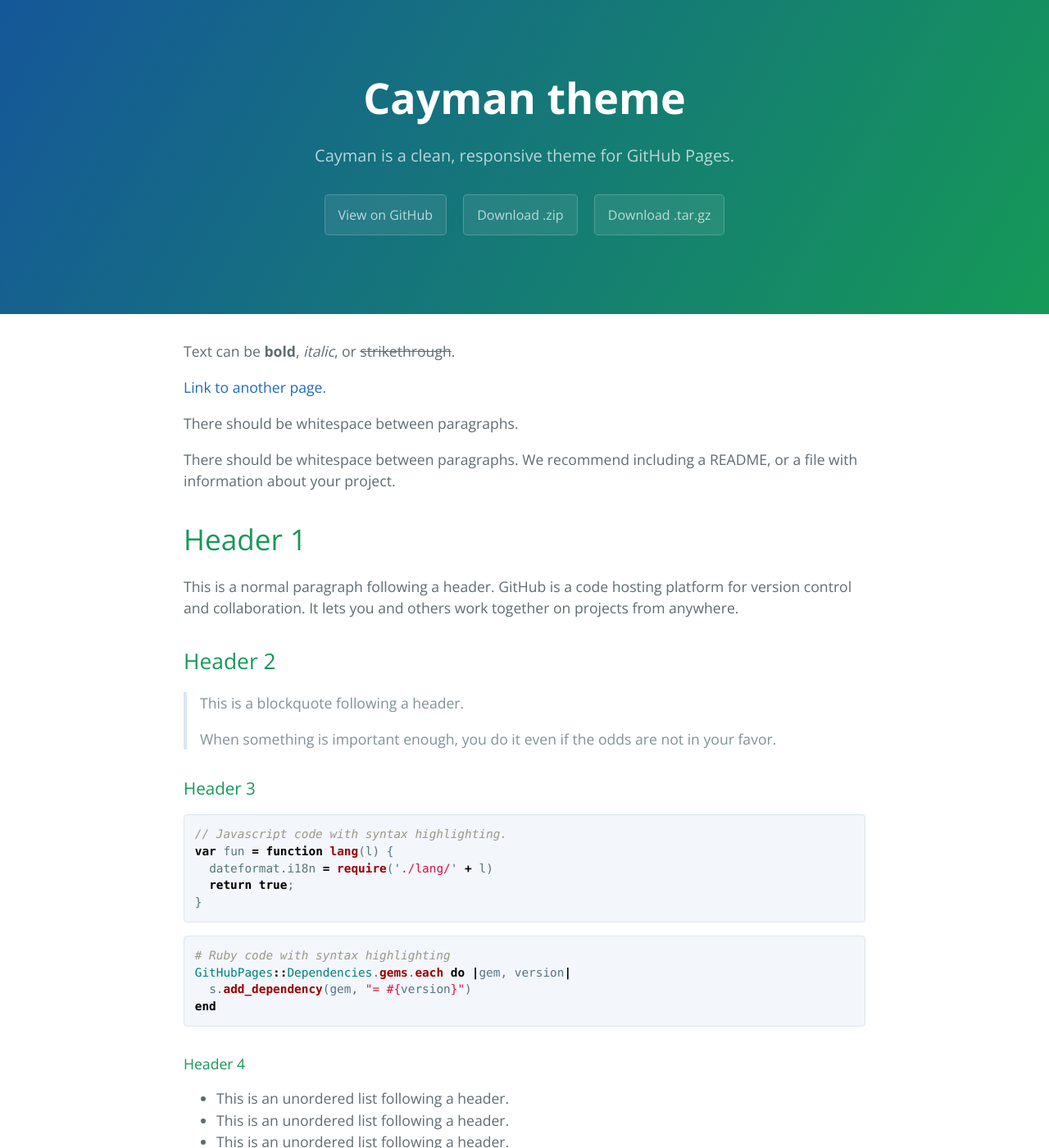
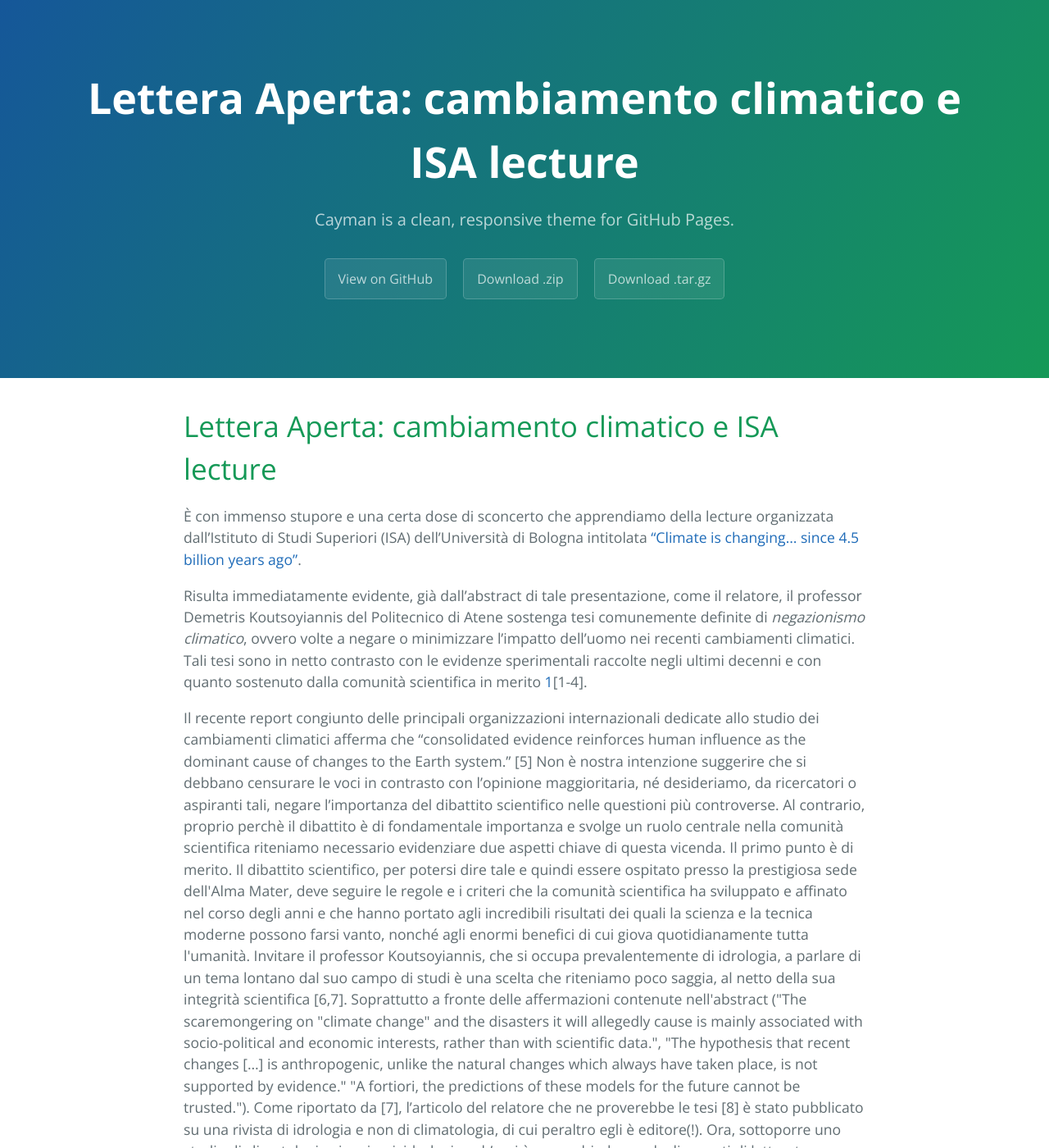
Before and after one commit to ssimoo/climatechangeunibo2019, a Jekyll site: the page built from index.md, in a window 1280 px wide and 1400 px high. Shown: the whole window at 82% size. Built offline with Jekyll 4.4.1, drawn with Linux system fonts in a browser that asks for light colours; our own code applies the rules of GitHub Pages for plain Markdown files; some of the changed text lies outside the part shown.

Commit message:
Just paste the text

````diff
--- a/index.md
+++ b/index.md
@@ -2,122 +2,85 @@
 layout: default
 ---
 
-Text can be **bold**, _italic_, or ~~strikethrough~~.
+# Lettera Aperta: cambiamento climatico e ISA lecture
 
-[Link to another page](./another-page.html).
-
-There should be whitespace between paragraphs.
-
-There should be whitespace between paragraphs. We recommend including a README, or a file with information about your project.
-
-# Header 1
-
-This is a normal paragraph following a header. GitHub is a code hosting platform for version control and collaboration. It lets you and others work together on projects from anywhere.
-
-## Header 2
-
-> This is a blockquote following a header.
->
-> When something is important enough, you do it even if the odds are not in your favor.
-
-### Header 3
-
-```js
-// Javascript code with syntax highlighting.
-var fun = function lang(l) {
-  dateformat.i18n = require('./lang/' + l)
-  return true;
-}
-```
-
-```ruby
-# Ruby code with syntax highlighting
-GitHubPages::Dependencies.gems.each do |gem, version|
-  s.add_dependency(gem, "= #{version}")
-end
-```
-
-#### Header 4
-
-*   This is an unordered list following a header.
-*   This is an unordered list following a header.
-*   This is an unordered list following a header.
-
-##### Header 5
-
-1.  This is an ordered list following a header.
-2.  This is an ordered list following a header.
-3.  This is an ordered list following a header.
-
-###### Header 6
-
-| head1        | head two          | three |
-|:-------------|:------------------|:------|
-| ok           | good swedish fish | nice  |
-| out of stock | good and plenty   | nice  |
-| ok           | good `oreos`      | hmm   |
-| ok           | good `zoute` drop | yumm  |
-
-### There's a horizontal rule below this.
-
-* * *
-
-### Here is an unordered list:
-
-*   Item foo
-*   Item bar
-*   Item baz
-*   Item zip
-
-### And an ordered list:
-
-1.  Item one
-1.  Item two
-1.  Item three
-1.  Item four
-
-### And a nested list:
-
-- level 1 item
-  - level 2 item
-  - level 2 item
-    - level 3 item
-    - level 3 item
-- level 1 item
-  - level 2 item
-  - level 2 item
-  - level 2 item
-- level 1 item
-  - level 2 item
-  - level 2 item
-- level 1 item
-
-### Small image
-
-![Octocat](https://github.githubassets.com/images/icons/emoji/octocat.png)
-
-### Large image
-
-![Branching](https://guides.github.com/activities/hello-world/branching.png)
+È con immenso stupore e una certa dose di sconcerto che apprendiamo della lecture organizzata dall'Istituto
+di Studi Superiori (ISA) dell'Università di Bologna intitolata ["Climate is changing... since 4.5 billion years
+ago"](http://www.isa.unibo.it/en/events/26-nov-lecture-by-demetris-koutsoyiannis-national-technical-university-of-
+athens-greece-2019).
 
 
-### Definition lists can be used with HTML syntax.
+Risulta immediatamente evidente, già dall’abstract di tale presentazione, come il relatore, il professor Demetris Koutsoyiannis del Politecnico di Atene sostenga tesi comunemente definite di *negazionismo climatico*,
+ovvero volte a negare o minimizzare l’impatto dell’uomo nei recenti cambiamenti climatici.
+Tali tesi sono in netto contrasto con le evidenze sperimentali raccolte negli ultimi decenni e con quanto sostenuto
+dalla comunità scientifica in merito [1](#1)[1-4].
 
-<dl>
-<dt>Name</dt>
-<dd>Godzilla</dd>
-<dt>Born</dt>
-<dd>1952</dd>
-<dt>Birthplace</dt>
-<dd>Japan</dd>
-<dt>Color</dt>
-<dd>Green</dd>
-</dl>
 
-```
-Long, single-line code blocks should not wrap. They should horizontally scroll if they are too long. This line should be long enough to demonstrate this.
-```
+Il recente report congiunto delle principali organizzazioni
+internazionali dedicate allo studio dei cambiamenti climatici afferma che “consolidated evidence reinforces
+human influence as the dominant cause of changes to the Earth system.” [5]
+Non è nostra intenzione suggerire che si debbano censurare le voci in contrasto con l’opinione maggioritaria,
+né desideriamo, da ricercatori o aspiranti tali, negare l’importanza del dibattito scientifico nelle questioni più
+controverse. Al contrario, proprio perchè il dibattito è di fondamentale importanza e svolge un ruolo centrale
+nella comunità scientifica riteniamo necessario evidenziare due aspetti chiave di questa vicenda.
+Il primo punto è di merito. Il dibattito scientifico, per potersi dire tale e quindi essere ospitato presso la
+prestigiosa sede dell&#39;Alma Mater, deve seguire le regole e i criteri che la comunità scientifica ha sviluppato e
+affinato nel corso degli anni e che hanno portato agli incredibili risultati dei quali la scienza e la tecnica
+moderne possono farsi vanto, nonché agli enormi benefici di cui giova quotidianamente tutta l&#39;umanità.
+Invitare il professor Koutsoyiannis, che si occupa prevalentemente di idrologia, a parlare di un tema lontano
+dal suo campo di studi è una scelta che riteniamo poco saggia, al netto della sua integrità scientifica [6,7].
+Soprattutto a fronte delle affermazioni contenute nell&#39;abstract (&quot;The scaremongering on &quot;climate change&quot; and
+the disasters it will allegedly cause is mainly associated with socio-political and economic interests, rather
+than with scientific data.&quot;, &quot;The hypothesis that recent changes [...] is anthropogenic, unlike the natural
+changes which always have taken place, is not supported by evidence.&quot; &quot;A fortiori, the predictions of these
+models for the future cannot be trusted.&quot;). Come riportato da [7], l’articolo del relatore che ne proverebbe le
+tesi [8] è stato pubblicato su una rivista di idrologia e non di climatologia, di cui peraltro egli è editore(!). Ora,
+sottoporre uno studio di climatologia ai revisori, idrologi anch’essi è come chiedere a degli esperti di
+letteratura russa di valutare un saggio sulla poesia latina. Data dunque la serie di inesattezze e falsità
+riportate, e le leggerezze metodologiche degli studi del professor Koutsoyiannis (contestate [9]) non sembra
+affatto che egli conosca in modo dettagliato gli argomenti che propone di discutere [10]. È lecito quindi
+domandarsi quali criteri siano stati adotatti dall’ISA nel selezionare uno speaker che appare estremamente
+inadeguato a sostenere una conferenza scientifica di climatologia, per di più su un tema così sentito
+dall&#39;opinione pubblica. Né mancano le competenze per rendersi conto dell’errore: il Dipartimento di Fisica e
+Astronomia comprende un importante gruppo di ricerca sui temi atmosferici e climatici, mentre il Centro
+euro-mediterraneo per I cambiamenti climatici ha a Bologna una delle sue sedi.
+Il secondo aspetto riguarda il contesto e l’opportunità di ospitare conferenze simili. In un epoca in cui la
+fiducia nella scienza e negli scienziati è in uno stato precario presso il grande pubblico, la questione delle
+pseudoscienze va affrontata con particolare delicatezza. Ospitare, come ISA e come UniBo, eventi di questo
+tipo in nome di una presunta libertà di pensiero offre il fianco, in buona o cattiva fede, al negazionismo
+climatico e a facili strumentalizzazioni, esponendo l’Ateneo a future (comprensibili) critiche. Il messaggio
+principale che viene veicolato, più o meno inconsciamente, utilizzando il nome dell’Ateneo è che, dato che
+tesi simili vengono dibattute persino all’interno delle aule dell’Università di Bologna, allora esiste un dibattito
+sulle cause antropogeniche del riscaldamento globale. Dibattito che, tra gli esperti, non esiste affatto. Il fatto
+che l’Università di Bologna, usando fondi dell’ISA, inviti a parlare chi sostiene simili tesi è un controsenso,
+visto il lodevole impegno di Unibo sui temi della sostenibilità ambientale. Dal punto di vista comunicativo
+questo è un grave errore che rischia di confondere chi è interessato alla questione, vanificando il prezioso
+lavoro di divulgazione scientifica [10, 11] che tanti svolgono nel tentativo di arginare la sempre presente
+disinformazione.
 
-```
-The final element.
-```
+Riferimenti:
+
+#### 1
+Santer, B.D., Bonfils, C.J.W., Fu, Q. et al. Celebrating the anniversary of three key events in climate
+change science. Nat. Clim. Chang. 9, 180–182 (2019) doi:10.1038/s41558-019-0424-x
+[2] https://iopscience.iop.org/article/10.1088/1748-9326/11/4/048002 Cook, J. et al., Consensus on
+consensus: a synthesis of consensus estimates on human-caused global warming, Env. Res. Lett. 11 (2016)
+[3] https://www.reuters.com/article/us-climatechange-temperatures/evidence-for-man-made-global-warming-
+hits-gold-standard-scientists-idUSKCN1QE1ZU A. Doyle, Evidence for man-made global warming hits &#39;gold
+standard&#39;: scientists. Reuters, 25 feb 2019
+[4] https://www.ipcc.ch/reports/
+[5] https://ane4bf-datap1.s3-eu-west-1.amazonaws.com/wmocms/s3fs-
+public/ckeditor/files/United_in_Science_ReportFINAL_0.pdf Science Advisory Group of the UN Climate
+Action Summit , United In Science: high-level synthesis report of latest climate science information, 2019
+[6] https://www.facebook.com/markfperrari/posts/10157127366504177 Marco Ferrari (post su facebook)
+[7] http://ocasapiens-dweb.blogautore.repubblica.it/2019/11/01/il-contributo-di-unibo-alla-fantascienza-
+ellenica/ S. Coyaud, Il contributo di UniBo alla fantascienza ellenica, d.repubblica.it, 1 nov 2019
+[8] D. Koutsoyiannis et al. (2008) On the credibility of climate predictions, Hydrological Sciences
+Journal,53:4, 671-684, DOI: 10.1623/hysj.53.4.671
+[9] David Huard (2011) Discussion of “A comparison of local and aggregated climate model outputs with
+observed data” A black eye for the Hydrological Sciences Journal, Hydrological Sciences Journal, 56:7,
+1330-1333, DOI: 10.1080/02626667.2011.610758
+[10] https://informa.airicerca.org/it/2019/07/02/cinque-domande-comuni-cambiamento-climatico/ D. Visioni,
+Cinque domande comuni sul cambiamento climatico, AIRInforma, 2 lug 2019
+[11] https://www.facebook.com/NextSolarStorm/videos/1351030165034889/ Il riscaldamento globale è
+causato dall&#39;uomo, Chi ha paura del buio?, video, 10’, mar 2019
````
